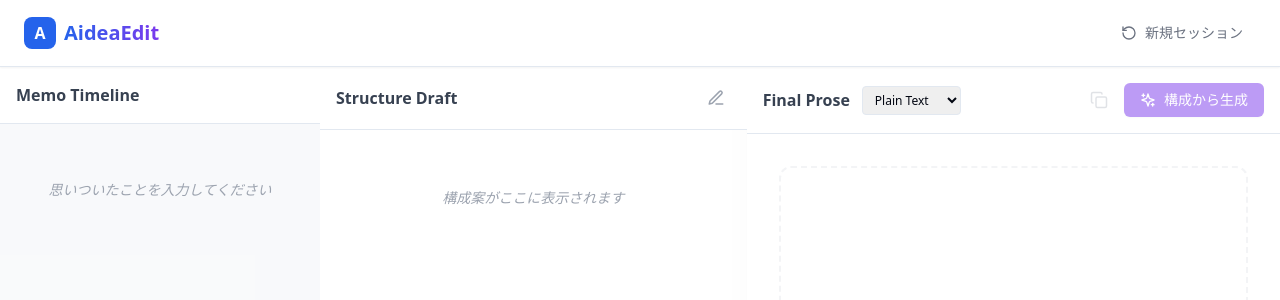
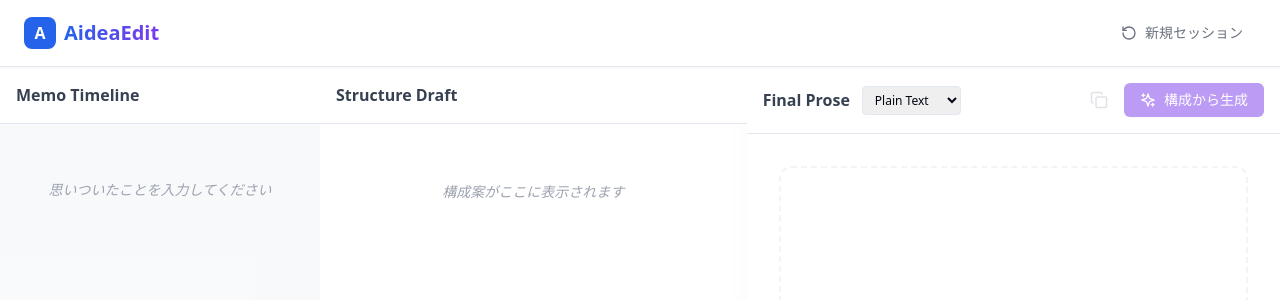
Before and after one commit to kannlight/AideaEdit, a React (Vite) app in the folder frontend/: page / in a window 1280 px wide. Shown: the top 300 px of the page. Built offline with nearby package versions, Linux system fonts and the light colour scheme.

Commit message:
StructureのDiff,編集機能

```diff
--- a/frontend/src/components/StructurePane.jsx
+++ b/frontend/src/components/StructurePane.jsx
@@ -1,12 +1,19 @@
 import React, { useState, useEffect } from 'react'
 import useStore from '../store'
 import ReactMarkdown from 'react-markdown'
-import { Check, X, Edit3 } from 'lucide-react'
+import { Check, X, Undo2, RefreshCw } from 'lucide-react'
+import DiffMatchPatch from 'diff-match-patch'
+import { fetchSSE } from '../utils/sse'
 
 export default function StructurePane() {
-    const { structure, updateStructure } = useStore()
+    const { structure, prevStructure, updateStructure, memos, updateMemoStatus } = useStore()
     const [isEditing, setIsEditing] = useState(false)
     const [localStructure, setLocalStructure] = useState(structure)
+    const [diffHtml, setDiffHtml] = useState('')
+
+    // 最新のPENDINGメモを取得
+    const pendingMemo = memos.findLast(m => m.status === 'PENDING')
+    const hasDiff = prevStructure && structure && prevStructure !== structure
 
     useEffect(() => {
         if (!isEditing) {
@@ -14,54 +21,159 @@ export default function StructurePane() {
         }
     }, [structure, isEditing])
 
+    useEffect(() => {
+        if (hasDiff) {
+            const dmp = new DiffMatchPatch()
+            const diffs = dmp.diff_main(prevStructure, structure)
+            dmp.diff_cleanupSemantic(diffs)
+
+            const html = diffs.map(([op, text]) => {
+                const safeText = text.replace(/&/g, '&amp;').replace(/</g, '&lt;').replace(/>/g, '&gt;')
+                if (op === 1) { // Insert
+                    return `< span class="bg-green-100 text-green-800 px-1 rounded" > ${safeText}</span > `
+                } else if (op === -1) { // Delete
+                    return `< span class="bg-red-50 text-red-400 px-1 rounded line-through decoration-red-400 opacity-60 text-xs" > ${safeText}</span > `
+                }
+                return safeText
+            }).join('')
+
+            setDiffHtml(html)
+        }
+    }, [structure, prevStructure, hasDiff])
+
+    const handleConfirm = () => {
+        if (pendingMemo) {
+            updateMemoStatus(pendingMemo.id, 'APPLIED')
+        }
+        // Diff確定：現在のstructureをprevStructureとしても保存（store側でupdateStructure時に行われる）
+        // ただしここでは単にDiff状態を解消したい。
+        // store.jsのupdateStructureはprevStructureを上書きしてしまうので、
+        // 実は「Diffを消す」＝「prevStructureをstructureと同じにする」必要がある。
+        // しかしstoreにはそのアクションがないため、再度updateStructureを呼ぶことで実質的に同期させる。
+        updateStructure(structure)
+    }
+
+    const handleUndo = () => {
+        if (pendingMemo) {
+            updateMemoStatus(pendingMemo.id, 'REJECTED')
+        }
+        // 前の状態に戻す
+        updateStructure(prevStructure)
+    }
+
+    const handleReload = async () => {
+        handleUndo() // まず元に戻す
+
+        // 直近のメモ（今Rejectしたばかりのメモ）を使って再生成
+        // undoでREJECTEDになったメモを再度PENDINGに戻してリクエストする
+        if (pendingMemo) {
+            updateMemoStatus(pendingMemo.id, 'PENDING')
+
+            let fullStructure = ''
+            await fetchSSE('/api/structure/update', {
+                method: 'POST',
+                body: JSON.stringify({
+                    current_structure: prevStructure, // 元の状態をベースにする
+                    new_memo: pendingMemo // 再度同じメモを送る
+                })
+            }, (data) => {
+                fullStructure += data.content
+                updateStructure(fullStructure)
+            }, () => {
+                console.log('Reload done')
+            })
+        }
+    }
+
     const handleSave = () => {
         updateStructure(localStructure)
         setIsEditing(false)
     }
 
+    // プレビュークリックで編集モードへ
+    const handlePreviewClick = () => {
+        setIsEditing(true)
+    }
+
     return (
-        <div className="pane bg-white">
-            <div className="p-4 border-b border-border flex justify-between items-center bg-white sticky top-0 z-10">
+        <div className="pane bg-white flex flex-col h-full">
+            <div className="p-4 border-b border-border flex justify-between items-center bg-white sticky top-0 z-10 shrink-0">
                 <h2 className="font-semibold text-gray-700">Structure Draft</h2>
+
+                {/* Action Buttons for Diff */}
+                {hasDiff && !isEditing && (
+                    <div className="flex gap-2">
                         <button
-                    onClick={() => setIsEditing(!isEditing)}
-                    className={`p-1.5 rounded-md transition-colors ${isEditing ? 'text-primary bg-primary/10' : 'text-gray-400 hover:text-gray-600 hover:bg-gray-100'
-                        }`}
+                            onClick={handleReload}
+                            className="p-1.5 text-gray-500 hover:text-gray-700 hover:bg-gray-100 rounded-md transition-colors"
+                            title="再生成 (Reload)"
                         >
-                    <Edit3 size={18} />
+                            <RefreshCw size={18} />
                         </button>
+                        <button
+                            onClick={handleUndo}
+                            className="p-1.5 text-gray-500 hover:text-red-600 hover:bg-red-50 rounded-md transition-colors"
+                            title="取り消し (Undo)"
+                        >
+                            <Undo2 size={18} />
+                        </button>
+                        <button
+                            onClick={handleConfirm}
+                            className="flex items-center gap-1 px-3 py-1.5 bg-primary text-white text-sm font-medium rounded-md hover:bg-primary/90 transition-colors shadow-sm"
+                            title="確定 (Confirm)"
+                        >
+                            <Check size={16} /> 確定
+                        </button>
+                    </div>
+                )}
+
+                {/* Editing Save/Cancel */}
+                {isEditing && (
+                    <div className="flex gap-2">
+                        <button
+                            onClick={() => setIsEditing(false)}
+                            className="p-1.5 text-gray-500 hover:text-gray-700 hover:bg-gray-100 rounded-md transition-colors"
+                            title="キャンセル"
+                        >
+                            <X size={18} />
+                        </button>
+                        <button
+                            onClick={handleSave}
+                            className="flex items-center gap-1 px-3 py-1.5 bg-primary text-white text-sm font-medium rounded-md hover:bg-primary/90 transition-colors shadow-sm"
+                            title="保存"
+                        >
+                            <Check size={16} /> 保存
+                        </button>
+                    </div>
+                )}
             </div>
 
             <div className="flex-1 overflow-y-auto p-4 custom-scrollbar">
                 {isEditing ? (
-                    <div className="flex flex-col h-full gap-3">
                     <textarea
                         value={localStructure}
                         onChange={(e) => setLocalStructure(e.target.value)}
-                            className="flex-1 p-3 text-sm font-mono border border-border rounded-md focus:ring-2 focus:ring-primary/20 outline-none resize-none"
+                        className="w-full h-full p-3 text-sm font-mono text-gray-800 bg-gray-50 border border-border rounded-md focus:ring-2 focus:ring-primary/20 outline-none resize-none"
                         placeholder="Markdown形式で構成を入力..."
+                        onBlur={() => setIsEditing(false)} // フォーカス外れたらプレビューに戻る（保存はしない？仕様確認必要だが一旦キャンセル扱いか、あるいは保存するか。ここでは明示的な保存を優先しつつ、利便性のため残す）
+                        autoFocus
                     />
-                        <div className="flex gap-2">
-                            <button
-                                onClick={handleSave}
-                                className="flex-1 flex items-center justify-center gap-2 py-2 bg-primary text-white text-sm font-medium rounded-md"
+                ) : (
+                    <div
+                        className="prose prose-sm max-w-none min-h-full cursor-text"
+                        onClick={handlePreviewClick}
                     >
-                                <Check size={16} /> 保存
-                            </button>
-                            <button
-                                onClick={() => setIsEditing(false)}
-                                className="px-4 py-2 text-sm font-medium text-gray-600 border border-border rounded-md"
-                            >
-                                <X size={16} />
-                            </button>
-                        </div>
-                    </div>
+                        {structure ? (
+                            hasDiff ? (
+                                <div
+                                    className="whitespace-pre-wrap font-sans text-gray-800"
+                                    dangerouslySetInnerHTML={{ __html: diffHtml }}
+                                />
                             ) : (
-                    <div className="prose prose-sm max-w-none">
-                        {structure ? (
                                 <ReactMarkdown>{structure}</ReactMarkdown>
+                            )
                         ) : (
-                            <div className="text-gray-400 italic text-center py-10">構成案がここに表示されます</div>
+                            <div className="text-gray-400 italic text-center py-10 pointer-events-none">構成案がここに表示されます</div>
                         )}
                     </div>
                 )}
--- a/frontend/src/store.js
+++ b/frontend/src/store.js
@@ -6,25 +6,46 @@ const useStore = create(
         (set, get) => ({
             memos: [],
             structure: '',
+            prevStructure: '',
             prose: '',
             isGeneratingStructure: false,
             isGeneratingProse: false,
 
             addMemo: (content, type = 'add') => set((state) => ({
-                memos: [...state.memos, { id: Date.now(), content, type, timestamp: new Date().toISOString() }]
+                memos: [
+                    ...state.memos.map(m => ({ ...m, applied: true })), // Mark previous memos as applied
+                    { id: Date.now(), content, type, timestamp: new Date().toISOString(), applied: false }
+                ]
             })),
 
             removeMemo: (id) => set((state) => ({
                 memos: state.memos.filter(m => m.id !== id)
             })),
 
-            updateStructure: (newStructure) => set({ structure: newStructure }),
+            updateStructure: (newStructure) => set((state) => ({
+                prevStructure: state.structure,
+                structure: newStructure
+            })),
+
+            markLastMemoApplied: () => set((state) => {
+                const lastMemo = state.memos[state.memos.length - 1]
+                if (!lastMemo) return {}
+                return {
+                    memos: state.memos.map(m => m.id === lastMemo.id ? { ...m, applied: true } : m)
+                }
+            }),
+
+            updateMemoStatus: (id, status) => set((state) => ({
+                memos: state.memos.map(m => m.id === id ? { ...m, status } : m)
+            })),
+
             updateProse: (newProse) => set({ prose: newProse }),
 
             resetAll: () => {
                 set({
                     memos: [],
                     structure: '',
+                    prevStructure: '',
                     prose: '',
                     isGeneratingStructure: false,
                     isGeneratingProse: false,
```
Lines whose indentation alone changed are shown as unchanged.
